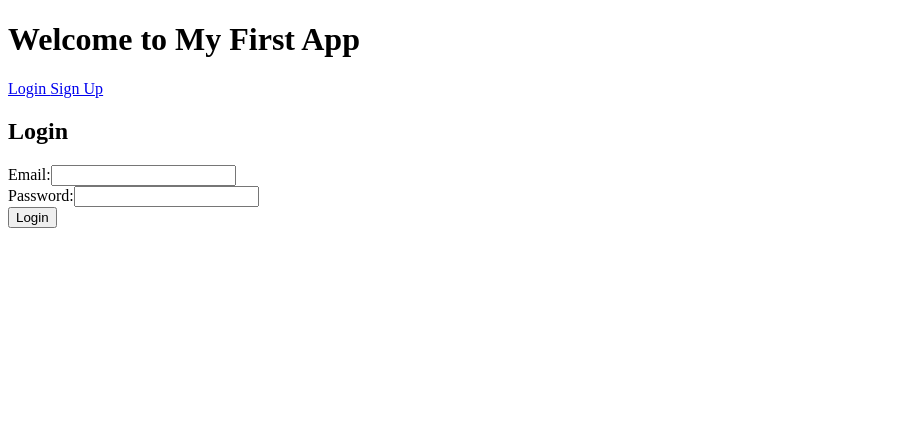
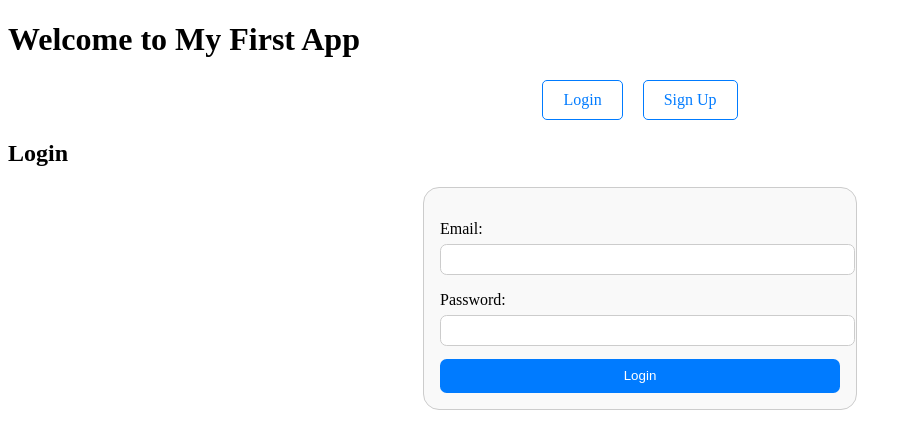
Before and after one commit to spunkgarglepewpew/FirstApp, an Angular app: page /login in a window 1280 px wide. Shown: the top 448 px of the page, without its empty margins (0-912 px from the left). Built offline with nearby package versions, Linux system fonts and the light colour scheme.

Commit message:
Added CSS in login and signup

```diff
--- a/src/app/app.component.css
+++ b/src/app/app.component.css
@@ -0,0 +1,20 @@
+nav {
+    display: flex;
+    justify-content: center;
+    gap: 20px;
+    margin-bottom: 20px;
+  }
+
+  nav a {
+    text-decoration: none;
+    color: #007bff;
+    padding: 10px 20px;
+    border: 1px solid #007bff;
+    border-radius: 5px;
+    transition: background-color 0.3s, color 0.3s;
+  }
+
+  nav a:hover {
+    background-color: #007bff;
+    color: white;
+  }
--- a/src/app/app.component.html
+++ b/src/app/app.component.html
@@ -1,6 +1,9 @@
-<h1>Welcome to My First App</h1>
-<nav>
-  <a routerLink="/login">Login </a>
-  <a routerLink="/signup">Sign Up</a>
-</nav>
-<router-outlet></router-outlet>
+<div class="container">
+  <h1>Welcome to My First App</h1>
+  <nav>
+
+    <a routerLink="/login">Login</a>
+    <a routerLink="/signup">Sign Up</a>
+  </nav>
+  <router-outlet></router-outlet>
+</div>
--- a/src/app/login/login.component.css
+++ b/src/app/login/login.component.css
@@ -0,0 +1,36 @@
+form {
+  max-width: 400px;
+  margin: 0 auto;
+  padding: 1em;
+  border: 1px solid #ccc;
+  border-radius: 1em;
+  background-color: #f9f9f9;
+}
+
+label {
+  margin-top: 1em;
+  display: block;
+}
+
+input {
+  width: 100%;
+  padding: 0.5em;
+  margin-top: 0.5em;
+  border: 1px solid #ccc;
+  border-radius: 0.5em;
+}
+
+button {
+  margin-top: 1em;
+  padding: 0.7em;
+  width: 100%;
+  background-color: #007bff;
+  color: white;
+  border: none;
+  border-radius: 0.5em;
+  cursor: pointer;
+}
+
+button:hover {
+  background-color: #0056b3;
+}
--- a/src/app/signup/signup.component.css
+++ b/src/app/signup/signup.component.css
@@ -0,0 +1,36 @@
+form {
+  max-width: 400px;
+  margin: 0 auto;
+  padding: 1em;
+  border: 1px solid #ccc;
+  border-radius: 1em;
+  background-color: #f9f9f9;
+}
+
+label {
+  margin-top: 1em;
+  display: block;
+}
+
+input {
+  width: 100%;
+  padding: 0.5em;
+  margin-top: 0.5em;
+  border: 1px solid #ccc;
+  border-radius: 0.5em;
+}
+
+button {
+  margin-top: 1em;
+  padding: 0.7em;
+  width: 100%;
+  background-color: #007bff; /* Same color as login button */
+  color: white;
+  border: none;
+  border-radius: 0.5em;
+  cursor: pointer;
+}
+
+button:hover {
+  background-color: #0056b3; /* Same hover color as login button */
+}
```
